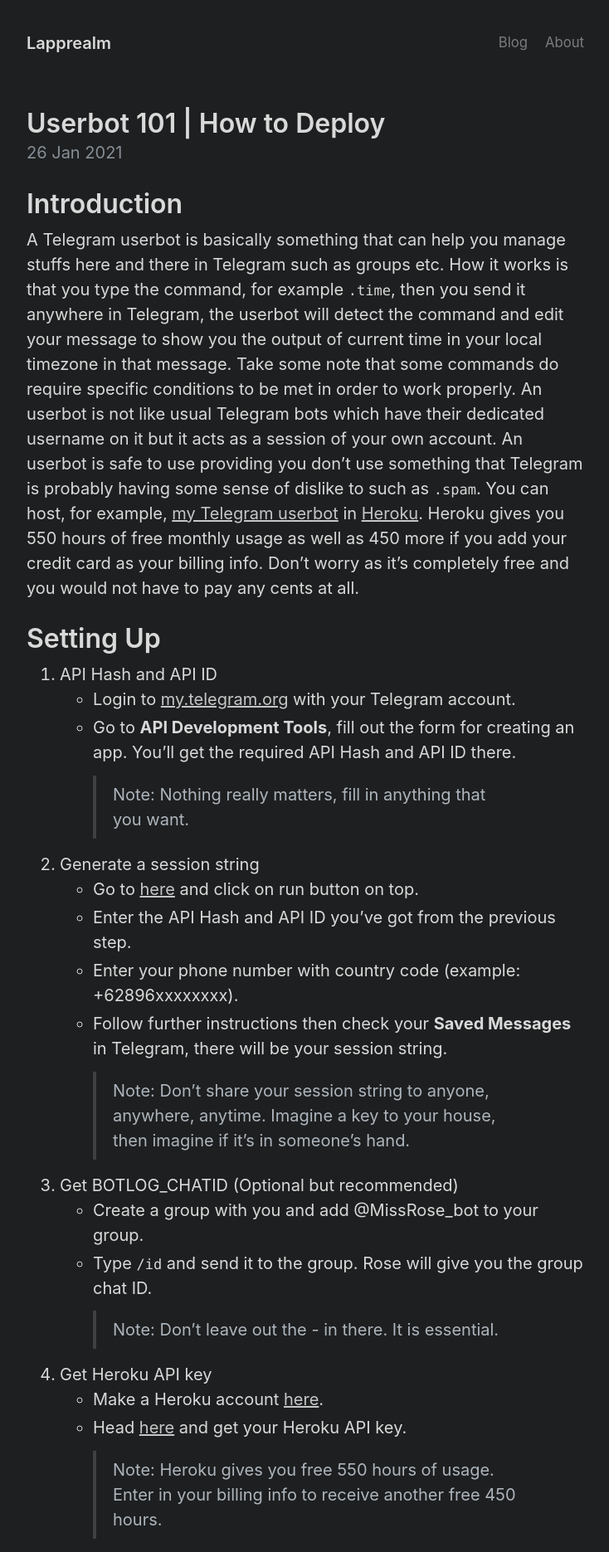
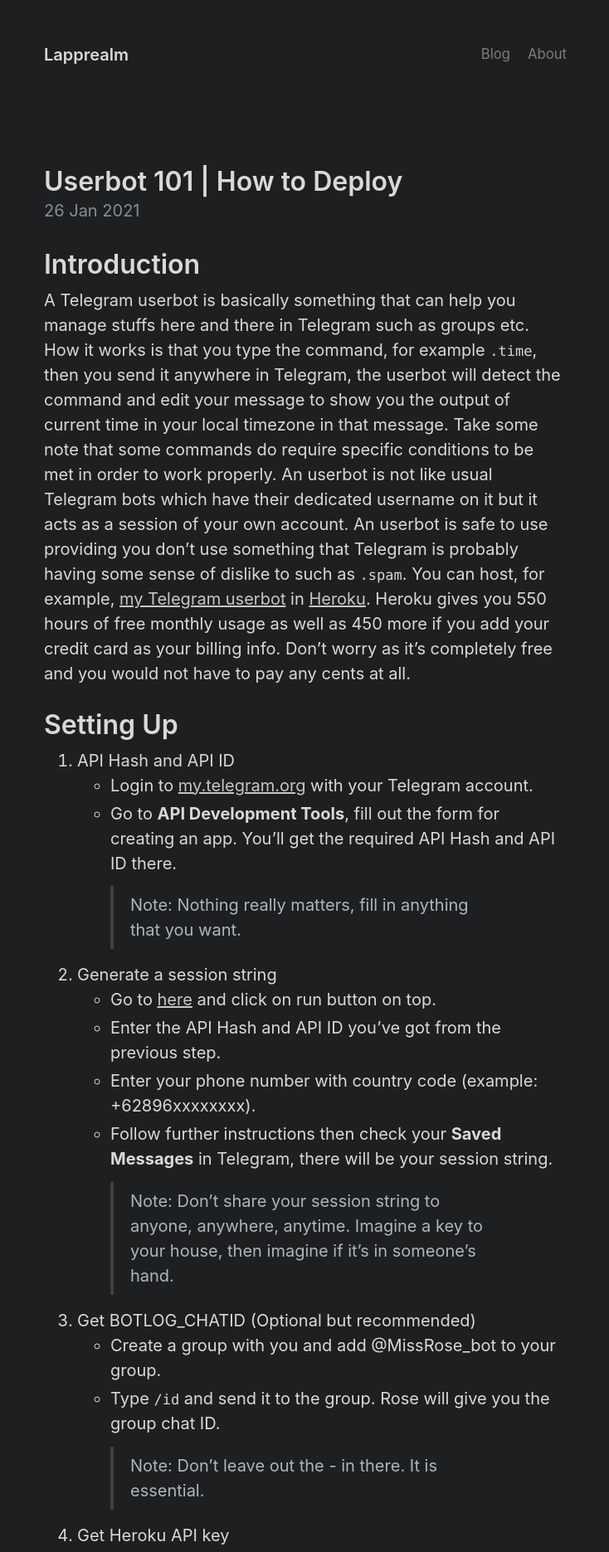
Before and after one commit to irvanmalik48/blog, a Jekyll site: the page built from index.html, in a window 1280 px wide. Shown: the top 1871 px of the page at 83% size, without its empty margins (272-1006 px from the left). Built offline with Jekyll 4.4.1, drawn with Linux system fonts in a browser that asks for light colours; the list of posts is cut into pages by our own code.

Commit message:
var: spacer adjustment

```diff
--- a/_sass/_variables.scss
+++ b/_sass/_variables.scss
@@ -51,7 +51,7 @@
   --code-color: var(--grape);
   --code-bg: var(--gray-000);
 
-  --spacer: 1rem;
+  --spacer: 30px;
   --spacer-2: calc(var(--spacer) * 1.5);
   --spacer-3: calc(var(--spacer) * 3);
 }
```
